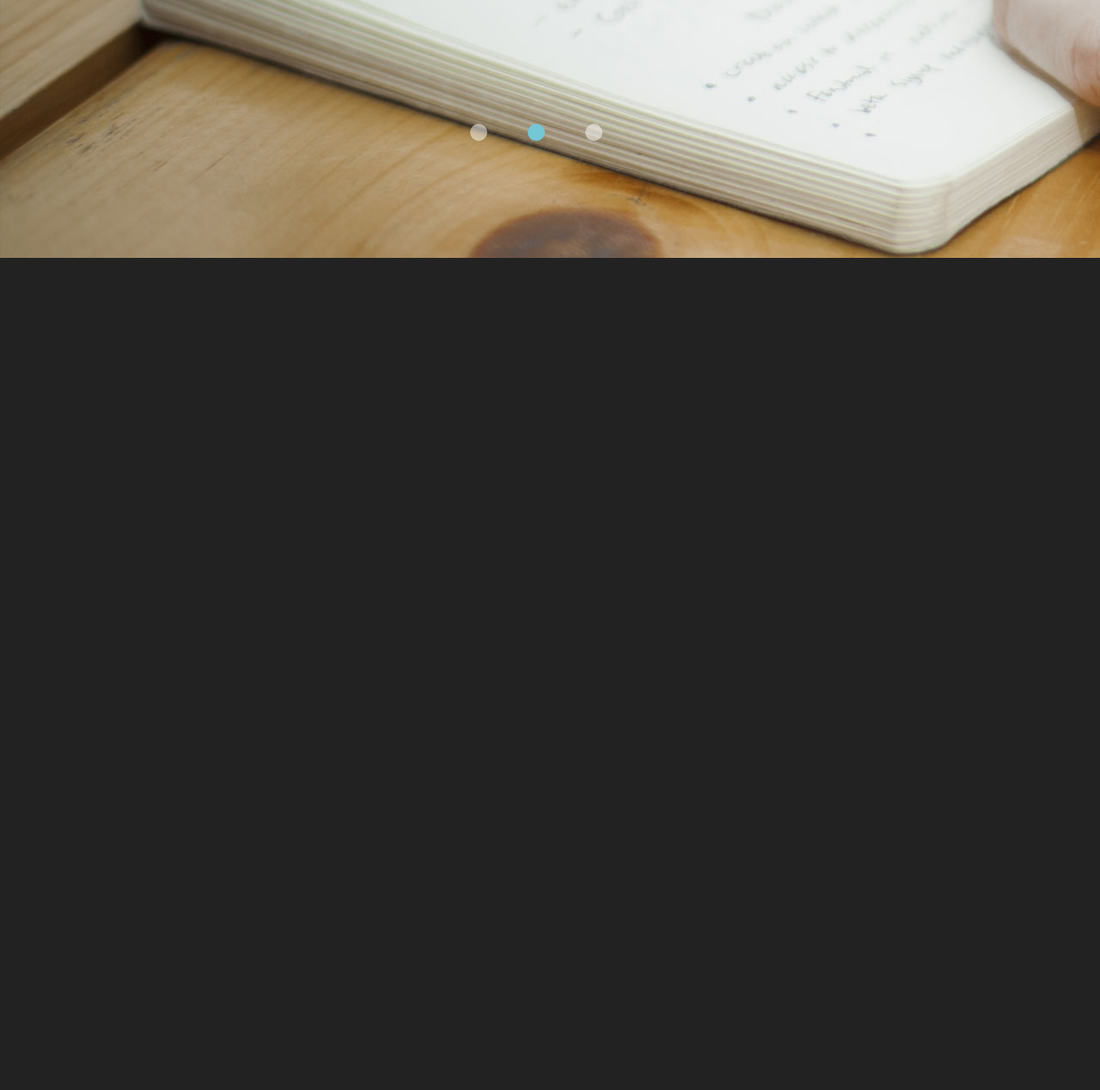
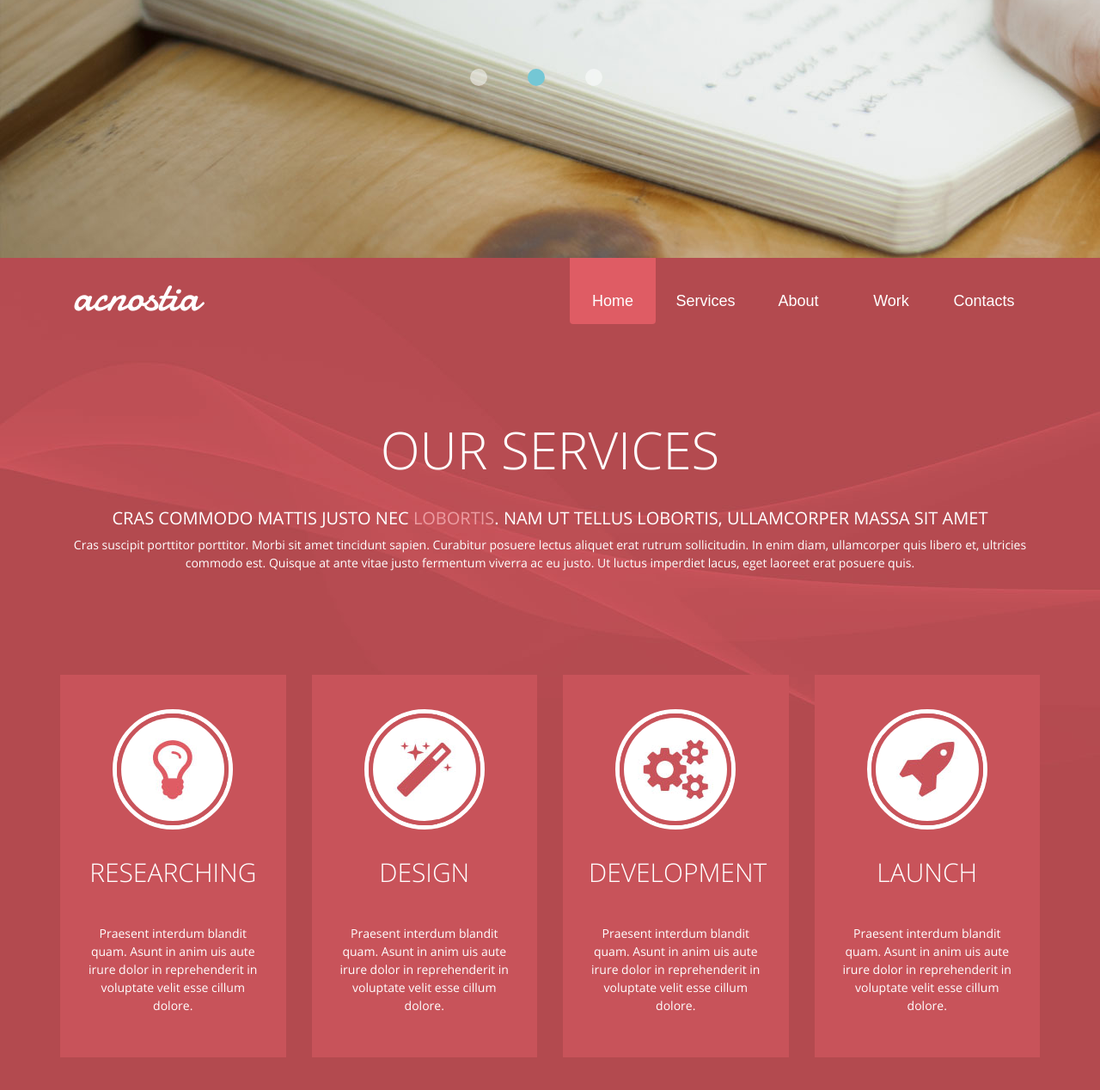
Before and after one commit to VChecherynda/Agnostia, a website: page app/index.html in a window 1280 px wide. Shown: the part 700-1968 px from the top of the page at 86% size. Before the commit the page ends 1000 px from the top, so only its background shows below. Drawn offline with Linux system fonts and the light colour scheme.

Commit message:
Second block

```diff
--- a/app/index.html
+++ b/app/index.html
@@ -56,6 +56,73 @@
 
 		</section>
 
+		<section id="services">
+			<div class="container">
+				<div class="row">
+					<div class="col-md-12">
+						<header id="top">
+
+							<div class="col-md-6">
+								<div id="logo">acnostia</div>
+							</div>
+
+							<div class="col-md-6">
+								<ul>
+									<li class="active"><a href="#">Home</a></li>
+									<li><a href="#">Services</a></li>
+									<li><a href="#">About</a></li>
+									<li><a href="#">Work</a></li>
+									<li><a href="#">Contacts</a></li>
+								</ul>
+							</div>
+
+						</header>
+					</div>
+				</div>
+
+				<div class="row">
+					<div class="col-md-12">
+						<div class="header">
+							<h1>OUR SERVICES</h1>
+							<h2>Cras commodo mattis justo nec <span>lobortis</span>. Nam ut tellus lobortis, ullamcorper massa sit amet</h2>
+							<p>Cras suscipit porttitor porttitor. Morbi sit amet tincidunt sapien. Curabitur posuere lectus aliquet erat rutrum sollicitudin. In enim diam, ullamcorper quis libero et, ultricies commodo est. Quisque at ante vitae justo fermentum viverra ac eu justo. Ut luctus imperdiet lacus, eget laoreet erat posuere quis.</p>
+						</div>
+					</div>
+				</div>
+
+				<div class="row">
+					<div class="col-md-3">
+						<div class="services-box-sm">
+							<div class="icon"><img src="img/services-icon-1.jpg" alt="icon-1"></div>
+							<h4>Researching</h4>
+							<p>Praesent interdum blandit quam. Asunt in anim uis aute irure dolor in reprehenderit in voluptate velit esse cillum dolore.</p>
+						</div>
+					</div>
+					<div class="col-md-3">
+						<div class="services-box-sm">
+							<div class="icon"><img src="img/services-icon-2.jpg" alt="icon-2"></div>
+							<h4>Design</h4>
+							<p>Praesent interdum blandit quam. Asunt in anim uis aute irure dolor in reprehenderit in voluptate velit esse cillum dolore.</p>
+						</div>
+					</div>
+					<div class="col-md-3">
+						<div class="services-box-sm">
+							<div class="icon"><img src="img/services-icon-3.jpg" alt="icon-3"></div>
+							<h4>Development</h4>
+							<p>Praesent interdum blandit quam. Asunt in anim uis aute irure dolor in reprehenderit in voluptate velit esse cillum dolore.</p>
+						</div>
+					</div>
+					<div class="col-md-3">
+						<div class="services-box-sm">
+							<div class="icon"><img src="img/services-icon-4.jpg" alt="icon-4"></div>
+							<h4>Launch</h4>
+							<p>Praesent interdum blandit quam. Asunt in anim uis aute irure dolor in reprehenderit in voluptate velit esse cillum dolore.</p>
+						</div>
+					</div>
+				</div>
+			</div>
+		</section>
+
 	    <script src="js/libs.min.js"></script>
 	    <script src="js/scripts.js"></script>
 
--- a/app/sass/main.sass
+++ b/app/sass/main.sass
@@ -13,6 +13,9 @@ $color-contact-button-shadow: #b24a50
 body
 	background: #222
 	color: #fff
+
+	p
+		font: 14px/1.5 'OpenSans-Regular';
 
 	a:hover
 		color: #fff
@@ -30,6 +33,7 @@ section
 
 			padding-top: 8px
 			font: 50px/1.5 'Damion', sans-serif
+			text-align: left
 
 		ul
 			float: right
@@ -67,6 +71,7 @@ section
 			height: 170px
 			top: 50%
 			transform: translateY(-100%)
+
 			.owl-stage-outer
 
 				.item
@@ -114,7 +119,7 @@ section
 				background: url(../img/arrow-left.png)
 
 			.owl-dots
-				margin-top: 20%
+				margin-top: 15%
 
 				.owl-dot
 
@@ -128,3 +133,53 @@ section
 						height: 20px
 						margin-right: 40px
 						background: rgba(255,255,255,0.5)
+
+	&#services
+		background: url(../img/bg-services.jpg)
+		background-size: cover
+		text-align: center
+
+		ul
+
+			li
+
+				&:hover,&.active
+					background-color: $color-services
+
+		.header
+			margin-top: 110px
+			margin-bottom: 120px
+
+			h1
+				margin-bottom: 40px
+				text-transform: uppercase
+				font: 60px/1 'OpenSans-Light', sans-serif
+
+			h2
+				text-transform: uppercase
+				font: 20px/1 'OpenSans-Regular', sans-serif
+
+				span
+					color: #ec9da2
+
+			p
+				font-size: 14px
+
+		.services-box-sm
+			padding: 40px 30px
+			background: #c8535a
+
+			.icon
+				display: inline-block
+				margin-bottom: 25px
+				border-radius: 50%
+				border: 5px solid #fff
+
+				img
+					border-radius: 50%
+					border: 5px solid #c8535a
+
+			h4
+				margin-bottom: 45px
+				text-transform: uppercase
+				font: 30px/1 'OpenSans-Light', sans-serif
```
Also changed, not shown: .gitignore.txt (deleted), app/css/main.css, app/img/bg-services.jpg (added), app/img/services-icon-1.jpg (added), app/img/services-icon-2.jpg (added), app/img/services-icon-3.jpg (added), app/img/services-icon-4.jpg (added), 1 other file.
